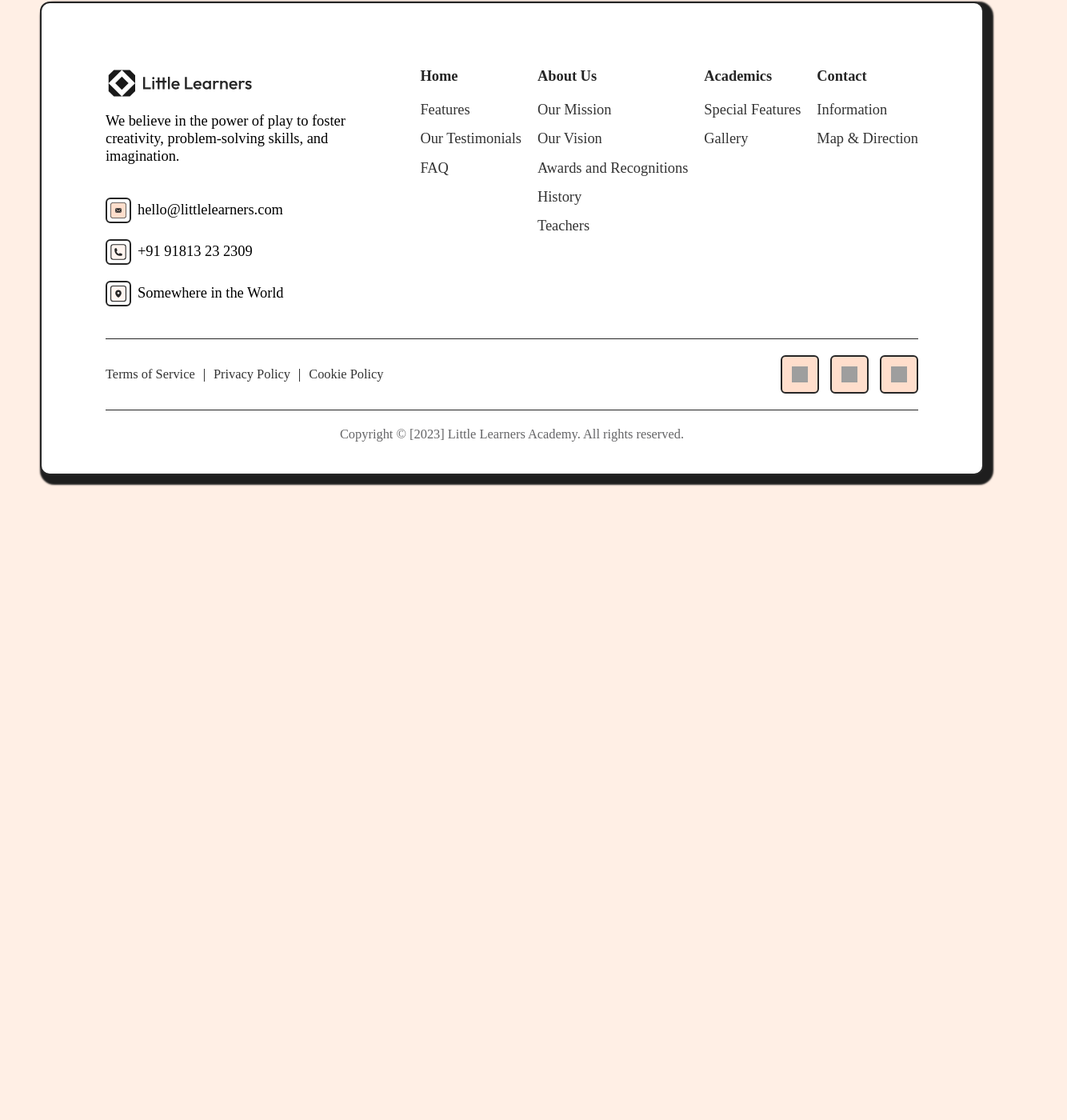
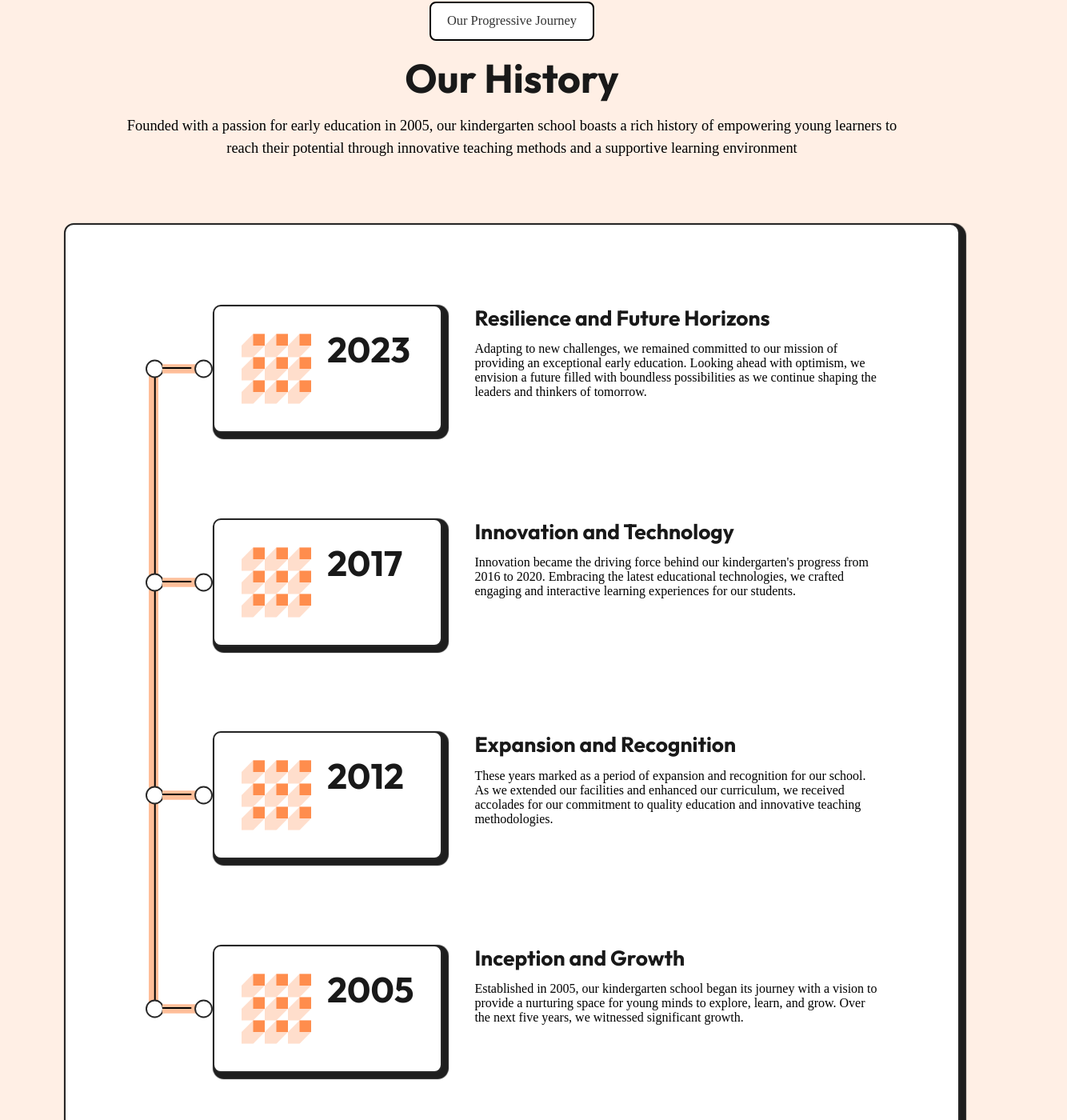
Before and after one commit to surajb0710/School-Education-Site, a React (Vite) app: page /about-us in a window 1280 px wide. Shown: the part 2474-3874 px from the top of the page at 80% size, 1334 px wide, since content can reach past the window. Before the commit the page ends 3086 px from the top, so only its background shows below. Built offline with nearby package versions, Linux system fonts and the light colour scheme; grey boxes are pictures that could not be loaded; a web font is replaced by a local one.

Commit message:
History and Team Components Updated

```diff
--- a/src/components/AboutUs/History.jsx
+++ b/src/components/AboutUs/History.jsx
@@ -1,6 +1,92 @@
 import { svgs } from '../../assets/assets.js';
 const History = () => {
-  return <div>History</div>;
+  return (
+    <section className="history">
+      <div>
+        <p>Our Progressive Journey</p>
+        <h1>Our History</h1>
+        <p>
+          Founded with a passion for early education in 2005, our kindergarten
+          school boasts a rich history of empowering young learners to reach
+          their potential through innovative teaching methods and a supportive
+          learning environment
+        </p>
+      </div>
+      <div className="history-block">
+        <div>
+          <img src={svgs.vr_pattern} alt="" className="line" />
+        </div>
+
+        <div className="history-block__year">
+          <img src={svgs.hr_pattern_short} alt="" className="starting-line" />
+          <div className="yearly-summary__year">
+            <img src={svgs.history_pattern} alt="" />
+            <h1>2023</h1>
+          </div>
+        </div>
+        <div className="yearly-summary__summary">
+          <h2>Resilience and Future Horizons</h2>
+          <p>
+            Adapting to new challenges, we remained committed to our mission of
+            providing an exceptional early education. Looking ahead with
+            optimism, we envision a future filled with boundless possibilities
+            as we continue shaping the leaders and thinkers of tomorrow.
+          </p>
+        </div>
+
+        <div className="history-block__year">
+          <img src={svgs.hr_pattern_short} alt="" className="starting-line" />
+          <div className="yearly-summary__year">
+            <img src={svgs.history_pattern} alt="" />
+            <h1>2017</h1>
+          </div>
+        </div>
+        <div className="yearly-summary__summary">
+          <h2>Innovation and Technology</h2>
+          <p>
+            {`Innovation became the driving force behind our kindergarten's
+            progress from 2016 to 2020. Embracing the latest educational
+            technologies, we crafted engaging and interactive learning
+            experiences for our students.`}
+          </p>
+        </div>
+
+        <div className="history-block__year">
+          <img src={svgs.hr_pattern_short} alt="" className="starting-line" />
+          <div className="yearly-summary__year">
+            <img src={svgs.history_pattern} alt="" />
+            <h1>2012</h1>
+          </div>
+        </div>
+        <div className="yearly-summary__summary">
+          <h2>Expansion and Recognition</h2>
+          <p>
+            These years marked as a period of expansion and recognition for our
+            school. As we extended our facilities and enhanced our curriculum,
+            we received accolades for our commitment to quality education and
+            innovative teaching methodologies.
+          </p>
+        </div>
+
+        <div className="history-block__year">
+          <img src={svgs.hr_pattern_short} alt="" className="starting-line" />
+          <div className="yearly-summary__year">
+            <img src={svgs.history_pattern} alt="" />
+            <h1>2005</h1>
+          </div>
+        </div>
+        <div className="yearly-summary__summary">
+          <h2>Inception and Growth</h2>
+          <p>
+            Established in 2005, our kindergarten school began its journey with
+            a vision to provide a nurturing space for young minds to explore,
+            learn, and grow. Over the next five years, we witnessed significant
+            growth.
+          </p>
+        </div>
+      </div>
+    </section>
+  );
 };
 
 export default History;
--- a/src/components/AboutUs/Team.jsx
+++ b/src/components/AboutUs/Team.jsx
@@ -1,7 +1,133 @@
 import { svgs } from '../../assets/assets.js';
 
 const Team = () => {
-  return <div>Team</div>;
+  return (
+    <section className="team">
+      <div>
+        <p>Our Teachers With Experties</p>
+        <h1>Our Team Members</h1>
+        <p>
+          At Little Learners Academy, our teaching team is the heart of our
+          educational journey. We take great pride in employing highly qualified
+          and passionate educators who possess a deep understanding of early
+          childhood development. Our teachers create a warm and engaging
+          atmosphere, encouraging curiosity, instilling confidence, and
+          fostering a love for learning.
+        </p>
+      </div>
+      <div className="team-block">
+        <div className="educator-profile">
+          <img
+            className="educator__display-picture"
+            src={svgs.sarah_anderson}
+            alt=""
+          />
+          <h2 className="educator__name">Ms. Sarah Anderson</h2>
+          <img className="email-icon" src="./assets/email.svg" alt="" />
+          <div className="educator-qualification">
+            <h3>
+              {`Qualification:Bachelor's Degree in Early Childhood Education`}
+            </h3>
+            <p>
+              Ms. Sarah is a passionate educator with over 10 years of
+              experience in guiding young minds. Her warm and nurturing approach
+              creates a welcoming classNameroom environment where children feel
+              comfortable to explore and learn.
+            </p>
+          </div>
+        </div>
+        <div className="educator-profile">
+          <img
+            className="educator__display-picture"
+            src={svgs.david_roberts}
+            alt=""
+          />
+          <h2 className="educator__name">Mr. David Roberts</h2>
+          <img src="./assets/email.svg" alt="" />
+          <div className="educator-qualification">
+            <h3>{`Qualification: Master's Degree in Elementary Education`}</h3>
+            <p>
+              With a strong background in elementary education, Mr. David brings
+              a creative and interactive teaching style to his classNameroom.
+              His enthusiasm for learning inspires students to ask questions and
+              think critically.
+            </p>
+          </div>
+        </div>
+        <div className="educator-profile">
+          <img
+            className="educator__display-picture"
+            src={svgs.emily_harnandez}
+            alt=""
+          />
+          <h2 className="educator__name">Ms. Emily Hernandez</h2>
+          <img src="./assets/email.svg" alt="" />
+          <div className="educator-qualification">
+            <h3>Qualification: Diploma in Child Psychology</h3>
+            <p>
+              {`Ms. Emily's expertise in child psychology enables her to
+              understand each child's unique needs and provide individualized
+              support. Her caring nature fosters a strong sense of belonging and
+              confidence in her students.`}
+            </p>
+          </div>
+        </div>
+        <div className="educator-profile">
+          <img
+            className="educator__display-picture"
+            src={svgs.michael_turner}
+            alt=""
+          />
+          <h2 className="educator__name">Mr. Michael Turner</h2>
+          <img src="./assets/email.svg" alt="" />
+          <div className="educator-qualification">
+            <h3>{`Qualification: Bachelor's Degree in Physical Education`}</h3>
+            <p>
+              {`Mr. Michael's passion for physical fitness and sports shines
+              through in his energetic classNamees. He encourages students to
+              stay active, promoting teamwork and a healthy lifestyle.`}
+            </p>
+          </div>
+        </div>
+        <div className="educator-profile">
+          <img
+            className="educator__display-picture"
+            src={svgs.jessica_lee}
+            alt=""
+          />
+          <h2 className="educator__name">Ms. Jessica Lee</h2>
+          <img src="./assets/email.svg" alt="" />
+          <div className="educator-qualification">
+            <h3>{`Qualification: Master's Degree in Special Education`}</h3>
+            <p>
+              {`Ms. Jessica's specialization in special education allows her to
+              create an inclusive and supportive learning environment for all
+              students. She is dedicated to helping every child reach their full
+              potential.`}
+            </p>
+          </div>
+        </div>
+        <div className="educator-profile">
+          <img
+            className="educator__display-picture"
+            src={svgs.william_parker}
+            alt=""
+          />
+          <h2 className="educator__name">Mr. William Parker</h2>
+          <img src="./assets/email.svg" alt="" />
+          <div className="educator-qualification">
+            <h3>{`Qualification: Bachelor's Degree in Fine Arts`}</h3>
+            <p>
+              {`Mr. William's background in fine arts brings creativity and
+              imagination to his classNameroom. Through art projects and
+              activities, he nurtures the artistic expression and
+              self-confidence of his students.`}
+            </p>
+          </div>
+        </div>
+      </div>
+    </section>
+  );
 };
 
 export default Team;
--- a/src/pages/AboutUs.jsx
+++ b/src/pages/AboutUs.jsx
@@ -3,8 +3,6 @@ import AwardsRecognitions from '../components/AboutUs/AwardsRecognitions';
 import History from '../components/AboutUs/History';
 import MissionVision from '../components/AboutUs/MissionVision';
 import Team from '../components/AboutUs/Team';
-import Testimonials from '../components/AboutUs/Testimonials';
-import Test from '../components/AboutUs/Test';
 
 const AboutUs = () => {
   return (
@@ -12,10 +10,8 @@ const AboutUs = () => {
       <Overview />
       <MissionVision />
       <AwardsRecognitions />
-      {/* <Testimonials /> */}
-      {/* <History />
-      <Team /> */}
-      {/* <Test /> */}
+      <History />
+      <Team />
     </main>
   );
 };
```
